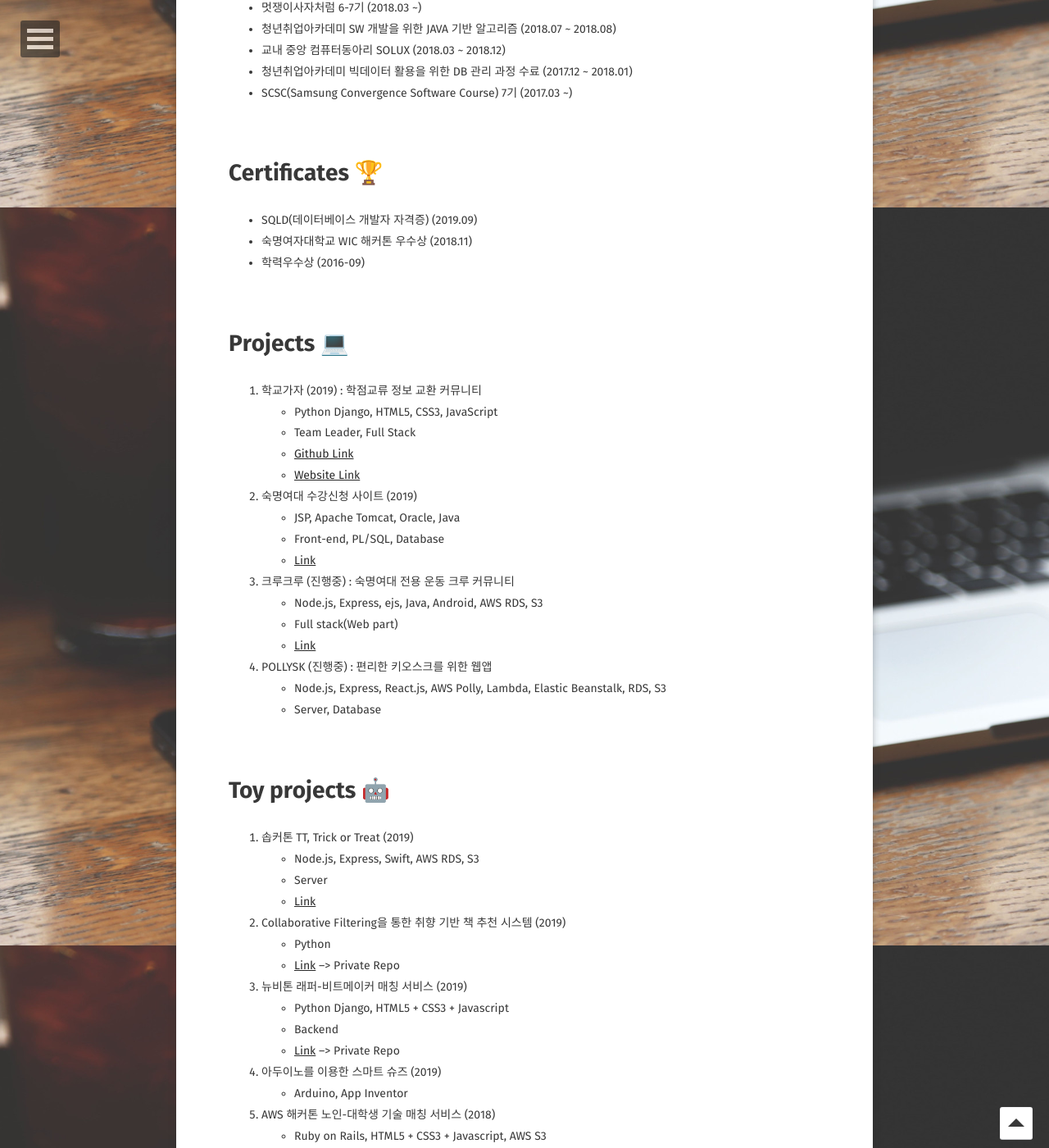
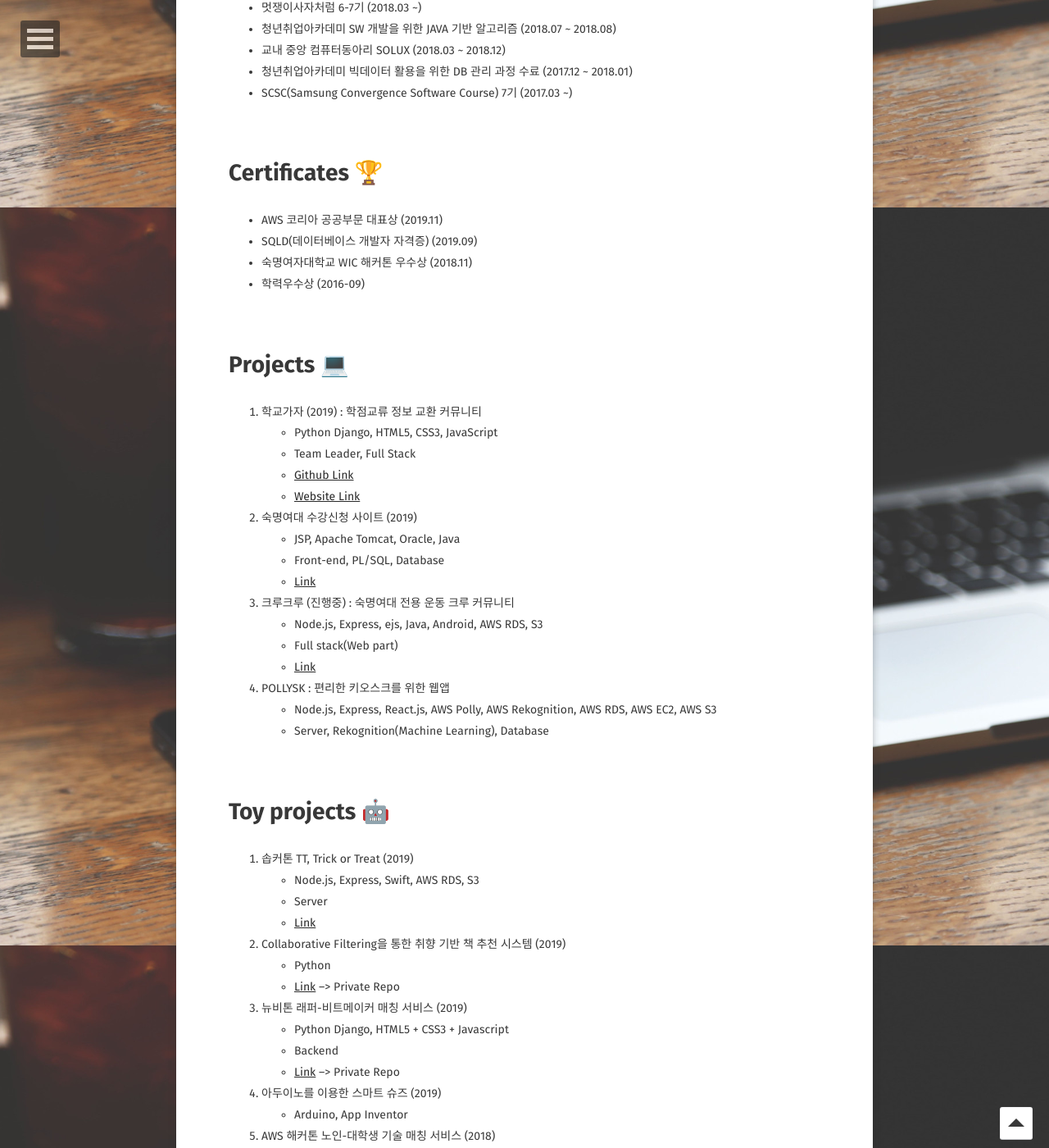
Before and after one commit to siyeons/siyeons.github.io, a Jekyll site: the page built from about/index.md, in a window 1280 px wide and 1400 px high, scrolled down 1547 px. Shown: the whole window at 82% size. Built offline with Jekyll 4.4.1, drawn with Linux system fonts in a browser that asks for light colours; some web fonts are replaced.

Commit message:
Update index.md

```diff
--- a/about/index.md
+++ b/about/index.md
@@ -54,6 +54,7 @@ My Primary interest is how to improve things(Database, Infra, etc.. )
 
 &nbsp;
 # Certificates 🏆
+* AWS 코리아 공공부문 대표상 (2019.11)
 * SQLD(데이터베이스 개발자 자격증) (2019.09)
 * 숙명여자대학교 WIC 해커톤 우수상 (2018.11)
 * 학력우수상 (2016-09)
@@ -76,9 +77,9 @@ My Primary interest is how to improve things(Database, Infra, etc.. )
 - Full stack(Web part)
 - [Link](https://github.com/CREW-CREW/CREW-CREW-SERVER)
 
-4. POLLYSK (진행중) : 편리한 키오스크를 위한 웹앱
-- Node.js, Express, React.js, AWS Polly, Lambda, Elastic Beanstalk, RDS, S3
-- Server, Database
+4. POLLYSK : 편리한 키오스크를 위한 웹앱
+- Node.js, Express, React.js, AWS Polly, AWS Rekognition, AWS RDS, AWS EC2, AWS S3
+- Server, Rekognition(Machine Learning), Database
 
 &nbsp;
 # Toy projects 🤖
```
